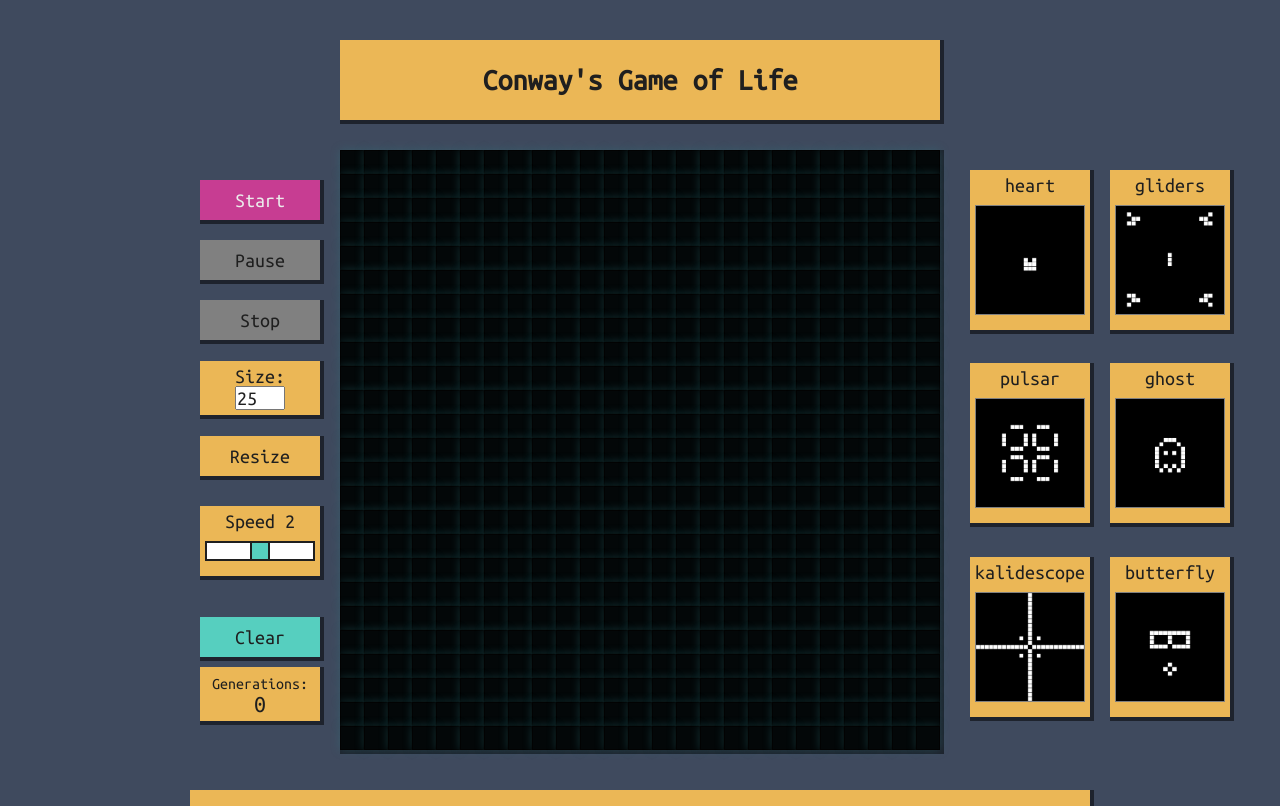
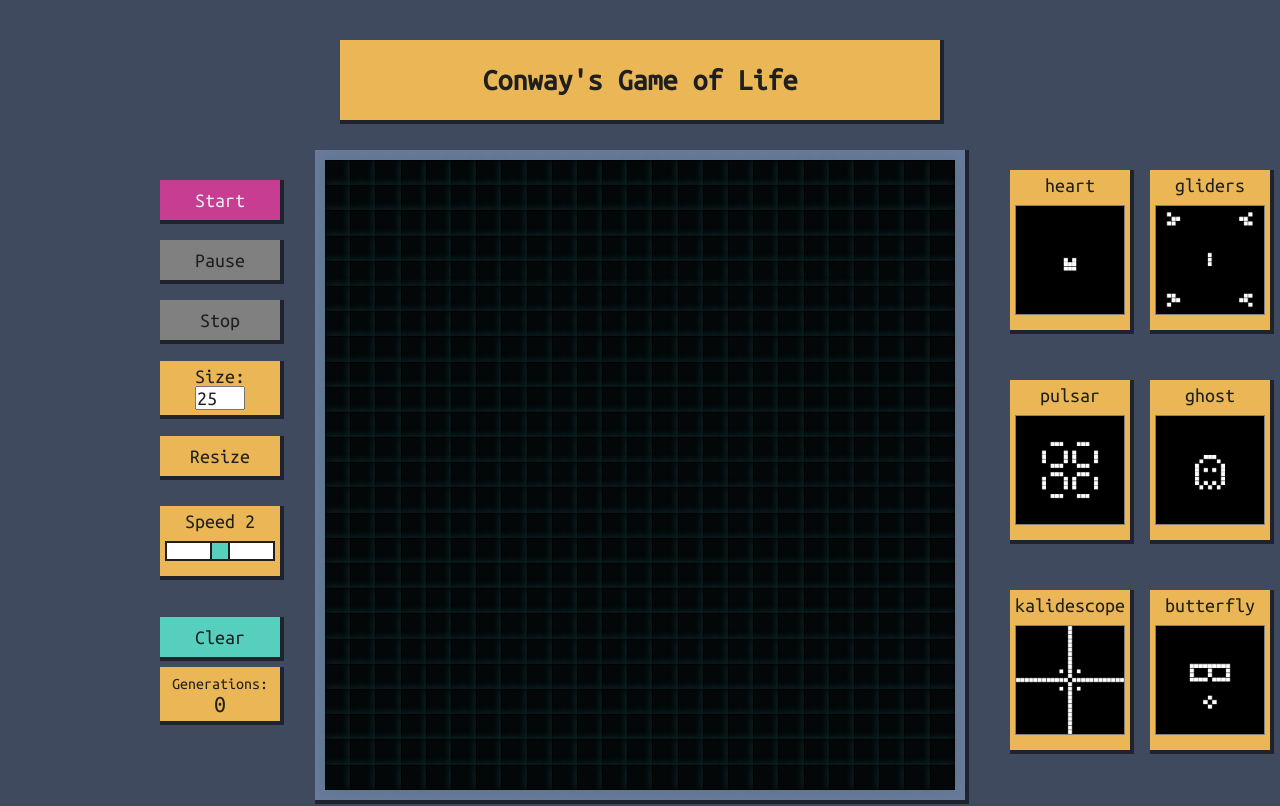
Before and after one commit to drew-ross/game-of-life, a React (Create React App) app in the folder app/: page / in a window 1280 px wide. Shown: the top 806 px of the page. Built offline with nearby package versions, Linux system fonts and the light colour scheme.

Commit message:
Add grid sizing breakpoint. Increase large grid size. Add grid padding to show border.

```diff
--- a/app/src/styles/main.scss
+++ b/app/src/styles/main.scss
@@ -41,7 +41,7 @@ header {
 }
 
 .css-grid {
-  width: 120rem;
+  width: 130rem;
   margin: 3rem auto;
   display: grid;
   grid-template-areas: "controller grid presets";
@@ -77,8 +77,9 @@ header {
 }
 
 .Grid {
-  width: 60rem;
-  height: 60rem;
+  padding: 1rem;
+  width: 65rem;
+  height: 65rem;
   margin: -2rem auto 0;
   grid-area: grid;
   background: lighten($color-secondary, 20);
@@ -86,6 +87,10 @@ header {
 
   @media #{$tablet-down} {
     margin: 3rem auto;
+  }
+  @media #{$mobile-med-down} {
+    width: 55rem;
+    height: 55rem;
   }
   @media #{$mobile-small-down} {
     width: 40rem;
--- a/app/src/styles/variables.scss
+++ b/app/src/styles/variables.scss
@@ -12,4 +12,5 @@ $color-light: rgb(235, 235, 235);
 $color-dark: rgb(31, 31, 31);
 
 $tablet-down: "(max-width: 1200px)";
+$mobile-med-down: "(max-width: 670px)";
 $mobile-small-down: "(max-width: 500px)";
```
